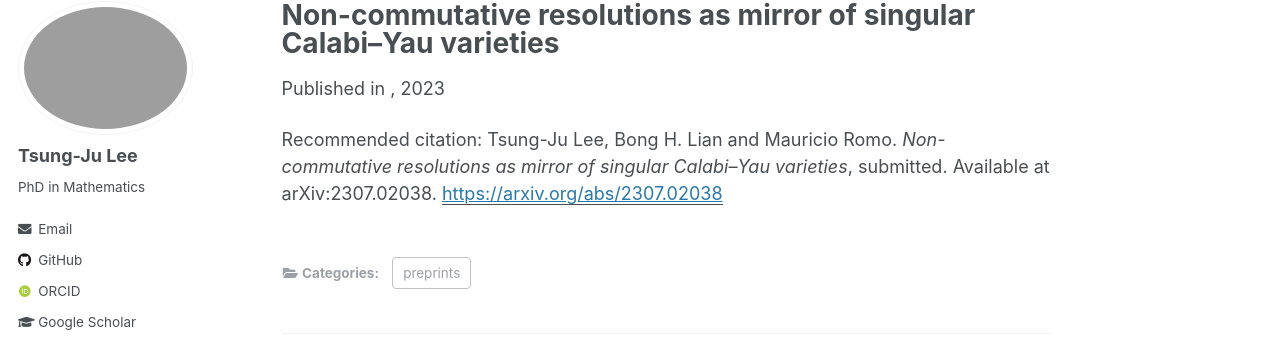
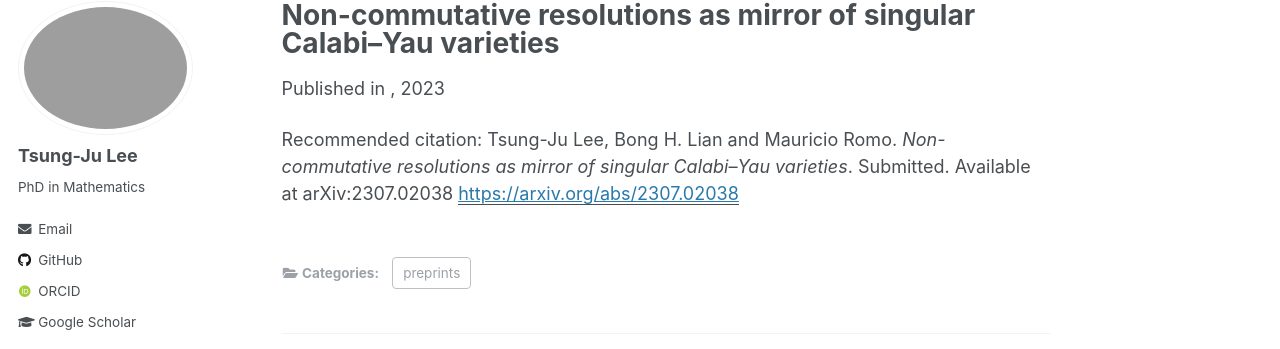
Before and after one commit to yusd24/yusd24.github.io, a Jekyll site: the page built from _publications/2023-NC-resolution.md, in a window 1280 px wide. Shown: the part 117-466 px from the top of the page. Built offline with Jekyll 4.4.1, drawn with Linux system fonts in a browser that asks for light colours; some web fonts are replaced.

```diff
--- a/_publications/2023-NC-resolution.md
+++ b/_publications/2023-NC-resolution.md
@@ -7,5 +7,5 @@ date: 2023-07-05
 venue: ''
 paperurl: 'https://arxiv.org/abs/2307.02038'
 citation: 'Tsung-Ju Lee, Bong H. Lian and Mauricio Romo. <i>Non-commutative resolutions as mirror of singular Calabi–Yau
-varieties</i>, submitted. Available at arXiv:2307.02038.'
+varieties</i>. Submitted. Available at arXiv:2307.02038'
 ---
```
